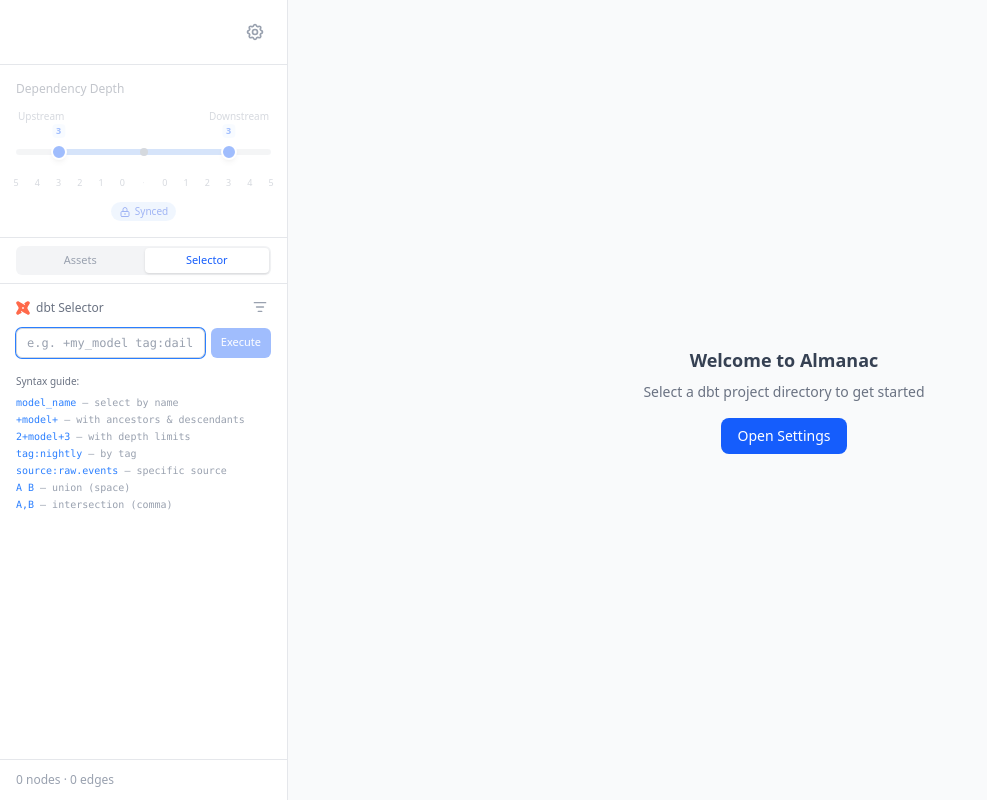
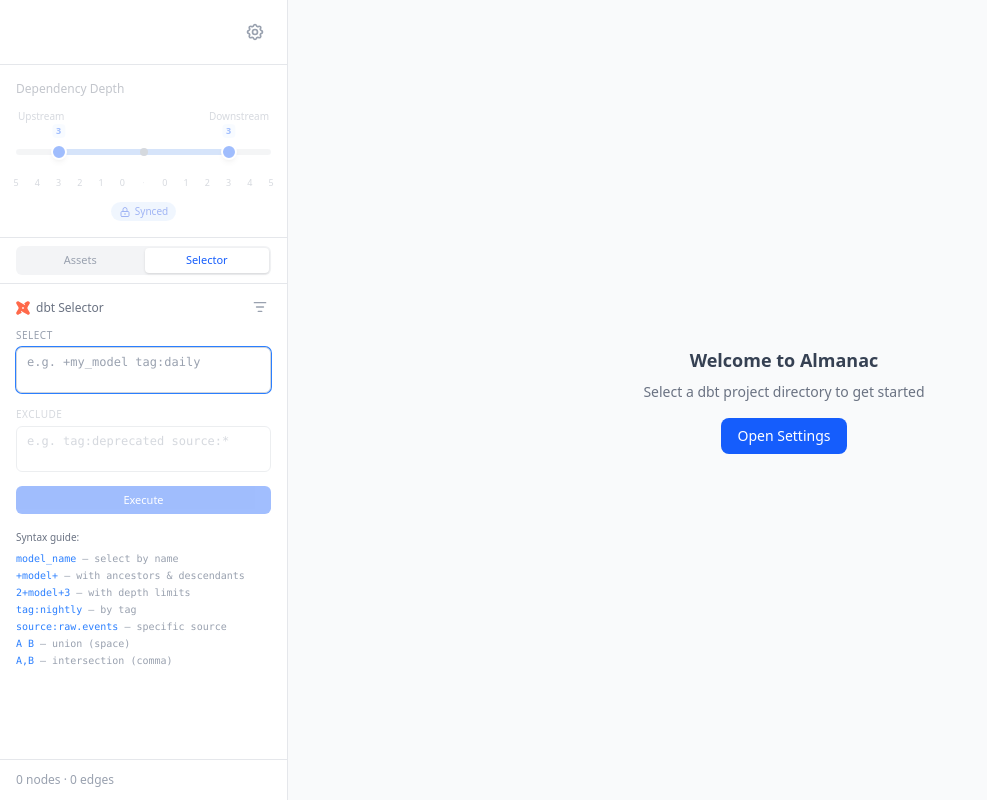
Before and after one commit to bernardadhitya/dbt-almanac, a React (Vite) app: page / in a window 1280 px wide. Both pictures are taken after a click on the button "Selector". Shown: the whole page, without its empty margins (0-987 px from the left). Built offline with nearby package versions, Linux system fonts and the light colour scheme.

Commit message:
Add exclude feature with dbt-selector statement

```diff
--- a/src/App.tsx
+++ b/src/App.tsx
@@ -105,6 +105,7 @@ export default function App() {
     selectedModel: null,
     advancedMode: false,
     selectorExpression: '',
+    excludeExpression: '',
     focusedNodeIds: null,
     upstreamLevel: 3,
     downstreamLevel: 3,
--- a/src/components/AdvancedSearch.tsx
+++ b/src/components/AdvancedSearch.tsx
@@ -9,7 +9,9 @@ type ViewMode = 'list' | 'card';
 interface AdvancedSearchProps {
   manifest: ParsedManifest | null;
   selectorExpression: string;
+  excludeExpression: string;
   onExpressionChange: (expr: string) => void;
+  onExcludeExpressionChange: (expr: string) => void;
   onResolve: (focusedIds: string[], seedIds: string[]) => void;
   onClear: () => void;
   isActive: boolean;
@@ -73,7 +75,9 @@ interface MatchedAsset {
 export function AdvancedSearch({
   manifest,
   selectorExpression,
+  excludeExpression,
   onExpressionChange,
+  onExcludeExpressionChange,
   onResolve,
   onClear,
   isActive,
@@ -86,13 +90,13 @@ export function AdvancedSearch({
   const [viewMode, setViewMode] = useState<ViewMode>('list');
   const [scrollTop, setScrollTop] = useState(0);
   const [containerHeight, setContainerHeight] = useState(0);
-  const inputRef = useRef<HTMLInputElement>(null);
+  const selectRef = useRef<HTMLTextAreaElement>(null);
   const containerRef = useRef<HTMLDivElement>(null);
   const isResolvingRef = useRef(false);
 
-  // Focus input on mount
+  // Focus select input on mount
   useEffect(() => {
-    inputRef.current?.focus();
+    selectRef.current?.focus();
   }, []);
 
   // Measure container
@@ -126,18 +130,46 @@ export function AdvancedSearch({
     isResolvingRef.current = true;
 
     requestAnimationFrame(() => {
-      const res = resolveSelector(manifest, selectorExpression.trim());
-      onResultChange(res);
+      // Resolve the main select expression
+      const selectResult = resolveSelector(manifest, selectorExpression.trim());
+
+      // If there's an exclude expression, resolve it and subtract
+      let finalNodeIds = selectResult.nodeIds;
+      let finalSeedIds = selectResult.seedIds;
+      let excludeError: string | null = null;
+
+      if (excludeExpression.trim() && selectResult.nodeIds.length > 0) {
+        const excludeResult = resolveSelector(manifest, excludeExpression.trim());
+        if (excludeResult.error) {
+          excludeError = `Exclude: ${excludeResult.error}`;
+        }
+        if (excludeResult.seedIds.length > 0) {
+          const excludeSet = new Set(excludeResult.seedIds);
+          finalSeedIds = finalSeedIds.filter(id => !excludeSet.has(id));
+          // Also remove excluded seeds from nodeIds (the full graph expansion)
+          const excludeNodeSet = new Set(excludeResult.nodeIds);
+          finalNodeIds = finalNodeIds.filter(id => !excludeNodeSet.has(id));
+        }
+      }
+
+      const combinedResult: SelectorResult = {
+        nodeIds: finalNodeIds,
+        seedIds: finalSeedIds,
+        error: selectResult.error || excludeError,
+      };
+
+      onResultChange(combinedResult);
       isResolvingRef.current = false;
 
-      if (res.nodeIds.length > 0) {
-        onResolve(res.nodeIds, res.seedIds);
+      if (combinedResult.nodeIds.length > 0) {
+        onResolve(combinedResult.nodeIds, combinedResult.seedIds);
       }
     });
-  }, [manifest, selectorExpression, onResolve, onResultChange, onClear]);
+  }, [manifest, selectorExpression, excludeExpression, onResolve, onResultChange, onClear]);
 
   const handleKeyDown = useCallback((e: React.KeyboardEvent) => {
-    if (e.key === 'Enter') {
+    // Enter (without Shift) executes; Shift+Enter inserts newline
+    if (e.key === 'Enter' && !e.shiftKey) {
       e.preventDefault();
       handleResolve();
     }
@@ -211,26 +243,47 @@ export function AdvancedSearch({
         </div>
       </div>
 
-      {/* Selector input + Execute button */}
+      {/* Select input */}
       <div className="px-4">
-        <div className="flex gap-1.5 mb-2">
-          <input
-            ref={inputRef}
-            type="text"
+        <div className="text-[10px] font-medium text-gray-400 dark:text-gray-500 uppercase tracking-wider mb-1">
+          Select
+        </div>
+        <textarea
+          ref={selectRef}
           value={selectorExpression}
           onChange={(e) => onExpressionChange(e.target.value)}
           onKeyDown={handleKeyDown}
           placeholder="e.g. +my_model tag:daily"
-            className="flex-1 px-2.5 py-1.5 text-xs rounded-md border border-gray-300 dark:border-gray-600 bg-white dark:bg-gray-800 text-gray-900 dark:text-gray-100 placeholder-gray-400 dark:placeholder-gray-500 focus:outline-none focus:ring-1 focus:ring-blue-500 font-mono"
+          rows={2}
+          className="w-full px-2.5 py-1.5 mb-2 text-xs rounded-md border border-gray-300 dark:border-gray-600 bg-white dark:bg-gray-800 text-gray-900 dark:text-gray-100 placeholder-gray-400 dark:placeholder-gray-500 focus:outline-none focus:ring-1 focus:ring-blue-500 font-mono resize-none overflow-y-auto"
         />
+      </div>
+
+      {/* Exclude input */}
+      <div className={`px-4 ${!selectorExpression.trim() ? 'opacity-40 pointer-events-none' : ''}`}>
+        <div className="text-[10px] font-medium text-gray-400 dark:text-gray-500 uppercase tracking-wider mb-1">
+          Exclude
+        </div>
+        <textarea
+          value={excludeExpression}
+          onChange={(e) => onExcludeExpressionChange(e.target.value)}
+          onKeyDown={handleKeyDown}
+          placeholder="e.g. tag:deprecated source:*"
+          rows={2}
+          disabled={!selectorExpression.trim()}
+          className="w-full px-2.5 py-1.5 mb-2 text-xs rounded-md border border-gray-300 dark:border-gray-600 bg-white dark:bg-gray-800 text-gray-900 dark:text-gray-100 placeholder-gray-400 dark:placeholder-gray-500 focus:outline-none focus:ring-1 focus:ring-blue-500 font-mono resize-none overflow-y-auto disabled:cursor-not-allowed"
+        />
+      </div>
+
+      {/* Execute button */}
+      <div className="px-4 mb-2">
         <button
           onClick={handleResolve}
           disabled={!manifest}
-            className="shrink-0 px-2.5 py-1.5 text-[11px] font-medium rounded-md bg-blue-600 text-white hover:bg-blue-700 disabled:opacity-40 disabled:cursor-not-allowed transition-colors"
+          className="w-full px-2.5 py-1.5 text-[11px] font-medium rounded-md bg-blue-600 text-white hover:bg-blue-700 disabled:opacity-40 disabled:cursor-not-allowed transition-colors"
         >
           Execute
         </button>
-        </div>
       </div>
 
       {/* Result summary */}
--- a/src/components/Sidebar.tsx
+++ b/src/components/Sidebar.tsx
@@ -216,9 +216,11 @@ export function Sidebar({
           <AdvancedSearch
             manifest={manifest}
             selectorExpression={filters.selectorExpression}
+            excludeExpression={filters.excludeExpression}
             onExpressionChange={(expr) => onFiltersChange({ ...filters, selectorExpression: expr })}
+            onExcludeExpressionChange={(expr) => onFiltersChange({ ...filters, excludeExpression: expr })}
             onResolve={(focusedIds) => onFiltersChange({ ...filters, focusedNodeIds: focusedIds })}
-            onClear={() => onFiltersChange({ ...filters, focusedNodeIds: null, selectorExpression: '' })}
+            onClear={() => onFiltersChange({ ...filters, focusedNodeIds: null, selectorExpression: '', excludeExpression: '' })}
             isActive={!!filters.focusedNodeIds && filters.focusedNodeIds.length > 0}
             result={selectorResult}
             onResultChange={setSelectorResult}
--- a/src/types.ts
+++ b/src/types.ts
@@ -57,6 +57,7 @@ export interface FilterState {
   selectedModel: string | null;
   advancedMode: boolean;
   selectorExpression: string;
+  excludeExpression: string;
   focusedNodeIds: string[] | null;  // resolved unique_ids from selector
   upstreamLevel: number;   // 1–5
   downstreamLevel: number; // 1–5
```
Lines whose indentation alone changed are shown as unchanged.
